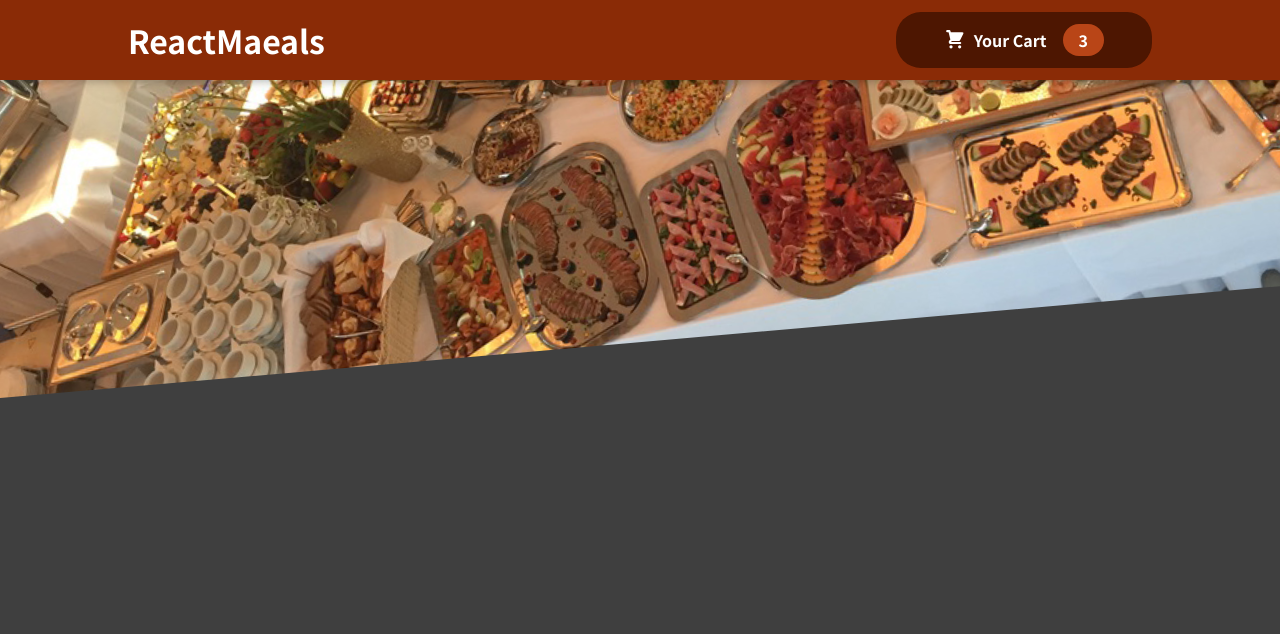
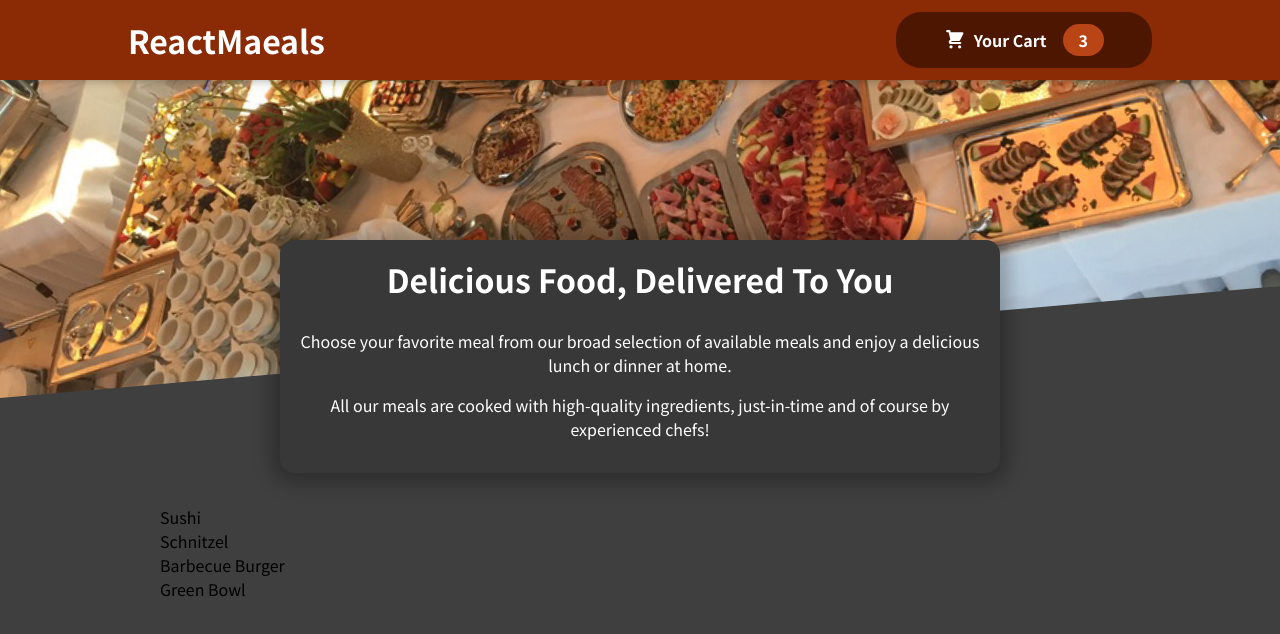
Before and after one commit to Ogaga01/React-Course, a JavaScript app in the folder p/01-starting-project/: page / in a window 1280 px wide. Shown: the top 634 px of the page. Built offline with nearby package versions, Linux system fonts and the light colour scheme.

Commit message:
Add Meal component

```diff
--- a/p/01-starting-project/src/App.js
+++ b/p/01-starting-project/src/App.js
@@ -1,9 +1,13 @@
 import Header from "./Components/Layout/Header";
+import Meals from "./Components/Meals/Meals";
 
 function App() {
   return (
     <div>
-      <Header/>
+      <Header />
+      <main>
+        <Meals />
+      </main>
     </div>
   );
 }
--- /dev/null
+++ b/p/01-starting-project/src/Components/Meals/AvailableMeals.js
@@ -0,0 +1,42 @@
+import styles from './AvailableMeals.module.css'
+
+const DUMMY_MEALS = [
+  {
+    id: "m1",
+    name: "Sushi",
+    description: "Finest fish and veggies",
+    price: 22.99,
+  },
+  {
+    id: "m2",
+    name: "Schnitzel",
+    description: "A german specialty!",
+    price: 16.5,
+  },
+  {
+    id: "m3",
+    name: "Barbecue Burger",
+    description: "American, raw, meaty",
+    price: 12.99,
+  },
+  {
+    id: "m4",
+    name: "Green Bowl",
+    description: "Healthy...and green...",
+    price: 18.99,
+  },
+];
+
+const AvailableMeals = () => {
+    const mealsList = DUMMY_MEALS.map((meal) => {
+      return <li>{meal.name}</li>;
+    });
+
+    return (
+      <section className={styles.meals}>
+        <ul>{mealsList}</ul>
+      </section>
+    );
+}
+
+export default AvailableMeals
--- /dev/null
+++ b/p/01-starting-project/src/Components/Meals/AvailableMeals.module.css
@@ -0,0 +1,24 @@
+.meals {
+  max-width: 60rem;
+  width: 90%;
+  margin: 2rem auto;
+  animation: meals-appear 1s ease-out forwards;
+}
+
+.meals ul {
+  list-style: none;
+  margin: 0;
+  padding: 0;
+}
+
+@keyframes meals-appear {
+  from {
+    opacity: 0;
+    transform: translateY(3rem);
+  }
+
+  to {
+    opacity: 1;
+    transform: translateY(0);
+  }
+}
--- /dev/null
+++ b/p/01-starting-project/src/Components/Meals/Meals.js
@@ -0,0 +1,12 @@
+import AvailableMeals from "./AvailableMeals"
+import MealsSummary from "./MealsSummary"
+
+const Meals = () => {
+    return (
+        <>
+            <MealsSummary />
+            <AvailableMeals/>
+        </>
+    )
+}
+export default Meals
--- /dev/null
+++ b/p/01-starting-project/src/Components/Meals/MealsSummary.js
@@ -0,0 +1,19 @@
+import styles from './MealsSummary.module.css'
+
+const MealsSummary = () => {
+  return (
+    <section className={styles.summary}>
+      <h2>Delicious Food, Delivered To You</h2>
+      <p>
+        Choose your favorite meal from our broad selection of available meals
+        and enjoy a delicious lunch or dinner at home.
+      </p>
+      <p>
+        All our meals are cooked with high-quality ingredients, just-in-time and
+        of course by experienced chefs!
+      </p>
+    </section>
+  );
+};
+
+export default MealsSummary;
--- /dev/null
+++ b/p/01-starting-project/src/Components/Meals/MealsSummary.module.css
@@ -0,0 +1,18 @@
+.summary {
+  text-align: center;
+  max-width: 45rem;
+  width: 90%;
+  margin: auto;
+  margin-top: -10rem;
+  position: relative;
+  background-color: #383838;
+  color: white;
+  border-radius: 14px;
+  padding: 1rem;
+  box-shadow: 0 1px 18px 10px rgba(0, 0, 0, 0.25);
+}
+
+.summary h2 {
+  font-size: 2rem;
+  margin-top: 0;
+}
--- /dev/null
+++ b/p/01-starting-project/src/Components/UI/Card.module.css
@@ -0,0 +1,6 @@
+.card {
+  padding: 1rem;
+  box-shadow: 0 2px 8px rgba(0, 0, 0, 0.25);
+  border-radius: 14px;
+  background-color: white;
+}
```
Also changed, not shown: p/01-starting-project/src/Components/UI/Card.js (added, +9 -0 lines).
